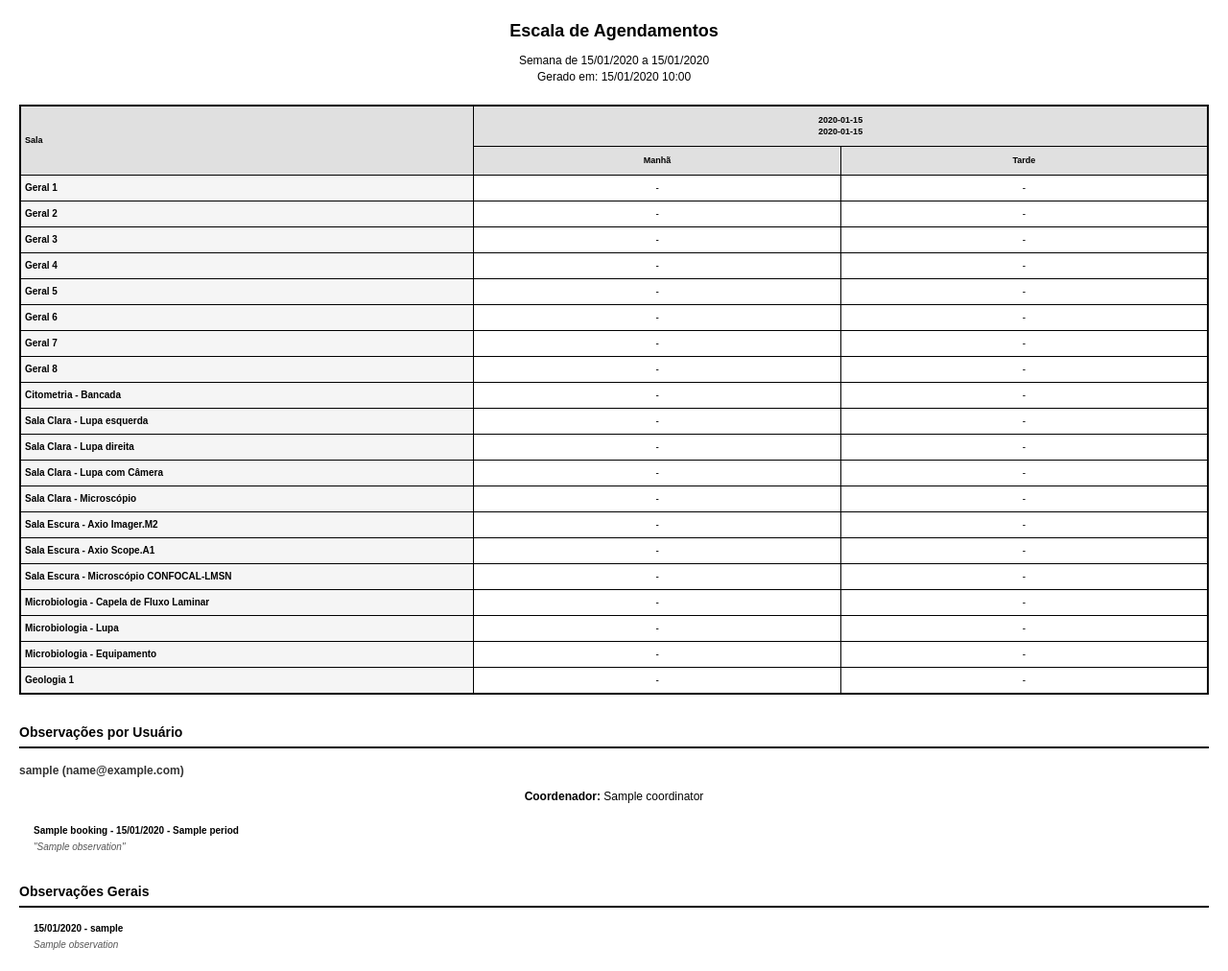
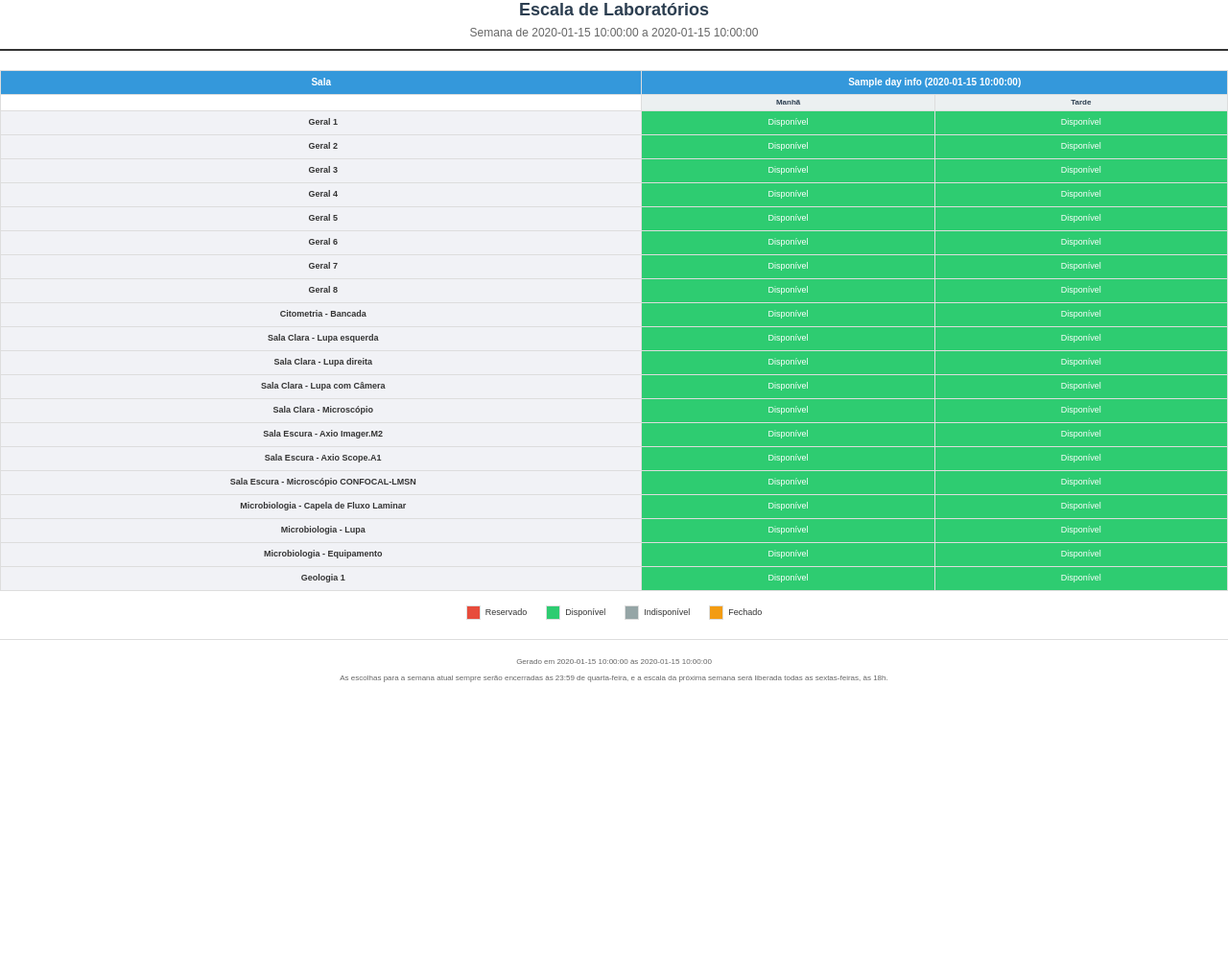
Before and after one commit to PauloCosta30/lab_scheduler, a Flask app: template lab_scheduler/src/templates/schedule_pdf_template.html in a window 1280 px wide. Shown: the whole page at 96% size. After the commit the page ends 711 px from the top, so only its background shows below. Run offline with Flask 3, Linux system fonts and the light colour scheme; the template is opened without the code that fills it: values that come from a table or form of the project are taken from there, most other values are stand-ins (such as "Sample title", 1, 10 or a date in 2020).

Commit message:
schedule_pdf_template.html

```diff
--- a/lab_scheduler/src/templates/schedule_pdf_template.html
+++ b/lab_scheduler/src/templates/schedule_pdf_template.html
@@ -2,167 +2,186 @@
 <html lang="pt-BR">
 <head>
     <meta charset="UTF-8">
-    <title>Escala de Agendamentos</title>
+    <meta name="viewport" content="width=device-width, initial-scale=1.0">
+    <title>Escala de Laboratórios</title>
     <style>
+        @page {
+            size: A4 landscape;
+            margin: 15mm;
+        }
+
+        * {
+            box-sizing: border-box;
+        }
+
         body {
             font-family: Arial, sans-serif;
-            margin: 20px;
-            font-size: 12px;
-            line-height: 1.4;
+            font-size: 10px;
+            margin: 0;
+            padding: 0;
+            color: #333;
+            line-height: 1.2;
         }
 
-        h1 {
+        .header {
             text-align: center;
-            margin-bottom: 10px;
-            font-size: 18px;
+            margin-bottom: 20px;
+            border-bottom: 2px solid #333;
+            padding-bottom: 10px;
         }
 
-        p {
-            text-align: center;
-            margin-top: 0;
-            margin-bottom: 20px;
+        .header h1 {
+            margin: 0;
+            font-size: 18px;
+            color: #2c3e50;
         }
 
-        /* Estilos específicos para PDF */
-        @media print {
-            body {
-                font-size: 10px;
-                margin: 10px;
-            }
-            .schedule-table {
-                page-break-inside: avoid;
-            }
+        .header .week-info {
+            margin: 5px 0 0 0;
+            font-size: 12px;
+            color: #666;
         }
 
         .schedule-table {
             width: 100%;
             border-collapse: collapse;
-            margin-bottom: 20px;
-            font-size: 10px;
-            border: 2px solid #000;
+            margin: 0 auto;
+            background: white;
+        }
+
+        .schedule-table th,
+        .schedule-table td {
+            border: 1px solid #ddd;
+            padding: 4px;
+            text-align: center;
+            vertical-align: middle;
+            font-size: 9px;
         }
 
         .schedule-table th {
-            background-color: #e0e0e0;
+            background-color: #f8f9fa;
             font-weight: bold;
-            padding: 8px 4px;
-            text-align: center;
-            vertical-align: middle;
-            border: 1px solid #000;
+            color: #2c3e50;
+        }
+
+        .schedule-table thead tr:first-child th {
+            background-color: #3498db;
+            color: white;
+            font-size: 10px;
+            padding: 6px 4px;
+        }
+
+        .schedule-table thead tr:nth-child(2) th {
+            background-color: #ecf0f1;
+            font-size: 8px;
+            padding: 3px;
+        }
+
+        .room-name {
+            background-color: #f1f2f6;
+            font-weight: bold;
+            text-align: left;
+            padding-left: 8px !important;
+            min-width: 80px;
             font-size: 9px;
         }
 
-        .schedule-table td {
-            padding: 6px 4px;
-            text-align: center;
-            vertical-align: middle;
-            border: 1px solid #000;
-            min-height: 25px;
-            word-wrap: break-word;
-            overflow-wrap: break-word;
+        .schedule-cell {
+            min-width: 60px;
+            height: 25px;
+            position: relative;
         }
 
-        .room-name {
-            text-align: left !important;
+        .schedule-cell.booked {
+            background-color: #e74c3c;
+            color: white;
             font-weight: bold;
-            background-color: #f5f5f5;
-            padding-left: 8px;
-            min-width: 100px;
         }
 
-        .day-header {
-            background-color: #d0d0d0;
-            font-weight: bold;
-            text-align: center;
+        .schedule-cell.available {
+            background-color: #2ecc71;
+            color: white;
         }
 
-        .period-header {
-            background-color: #e8e8e8;
-            font-weight: bold;
-            font-size: 8px;
+        .schedule-cell.past {
+            background-color: #95a5a6;
+            color: white;
         }
 
-        /* Larguras específicas das colunas */
-        .schedule-table col.room-col {
-            width: 15%;
+        .schedule-cell.closed {
+            background-color: #f39c12;
+            color: white;
         }
 
-        .schedule-table col.day-col {
-            width: 12.14%; /* 85% / 7 dias */
+        .legend {
+            margin-top: 15px;
+            display: flex;
+            justify-content: center;
+            gap: 20px;
+            flex-wrap: wrap;
         }
 
-        .observations-section {
-            margin-top: 30px;
-            page-break-inside: avoid;
+        .legend-item {
+            display: flex;
+            align-items: center;
+            gap: 5px;
+            font-size: 9px;
         }
 
-        .observations-section h2 {
-            border-bottom: 2px solid #000;
-            font-size: 14px;
-            margin-bottom: 15px;
-            padding-bottom: 5px;
+        .legend-color {
+            width: 15px;
+            height: 15px;
+            border: 1px solid #ddd;
         }
 
-        .user-observations {
-            margin-bottom: 20px;
-            page-break-inside: avoid;
+        .legend-color.booked { background-color: #e74c3c; }
+        .legend-color.available { background-color: #2ecc71; }
+        .legend-color.past { background-color: #95a5a6; }
+        .legend-color.closed { background-color: #f39c12; }
+
+        .footer {
+            margin-top: 20px;
+            text-align: center;
+            font-size: 8px;
+            color: #666;
+            border-top: 1px solid #ddd;
+            padding-top: 10px;
         }
 
-        .user-observations h3 {
-            font-size: 12px;
-            margin-bottom: 10px;
-            color: #333;
-        }
+        /* Ajustes para impressão */
+        @media print {
+            body {
+                -webkit-print-color-adjust: exact;
+                print-color-adjust: exact;
+            }
 
-        .booking-item {
-            margin-bottom: 8px;
-            padding-left: 15px;
-            font-size: 10px;
-        }
-
-        .observation-text {
-            font-style: italic;
-            color: #555;
-            margin-top: 3px;
-            display: block;
-        }
-
-        /* Força quebras de linha para nomes longos */
-        .user-name {
-            word-break: break-word;
-            hyphens: auto;
+            .schedule-table {
+                page-break-inside: avoid;
+            }
         }
     </style>
 </head>
 <body>
-
-    <h1>Escala de Agendamentos</h1>
-    <p>
-        Semana de {{ start_date.strftime('%d/%m/%Y') }} a {{ end_date.strftime('%d/%m/%Y') }}<br>
-        Gerado em: {{ generated_at.strftime('%d/%m/%Y %H:%M') }}
-    </p>
+    <div class="header">
+        <h1>Escala de Laboratórios</h1>
+        <div class="week-info">
+            Semana de {{ week_start_date }} a {{ week_end_date }}
+        </div>
+    </div>
 
     <table class="schedule-table">
-        <colgroup>
-            <col class="room-col">
-            {% for _ in dates_of_week %}
-                <col class="day-col">
-                <col class="day-col">
-            {% endfor %}
-        </colgroup>
         <thead>
             <tr>
-                <th rowspan="2" class="room-name">Sala</th>
-                {% for date in dates_of_week %}
-                    <th colspan="2" class="day-header">
-                        {{ date.strftime('%A') }}<br>{{ date.strftime('%d/%m') }}
-                    </th>
+                <th>Sala</th>
+                {% for day_info in days_info %}
+                <th colspan="2">{{ day_info.name }} ({{ day_info.date }})</th>
                 {% endfor %}
             </tr>
             <tr>
-                {% for _ in dates_of_week %}
-                    <th class="period-header">Manhã</th>
-                    <th class="period-header">Tarde</th>
+                <td></td>
+                {% for day_info in days_info %}
+                <th>Manhã</th>
+                <th>Tarde</th>
                 {% endfor %}
             </tr>
         </thead>
@@ -170,27 +189,34 @@
             {% for room in rooms %}
             <tr>
                 <td class="room-name">{{ room.name }}</td>
-                {% for date in dates_of_week %}
-                    {% set date_key = date.strftime('%Y-%m-%d') %}
-                    <td>
-                        {% set bookings = schedule_data.get(date_key, {}).get('Manhã', []) %}
-                        {% set found = namespace(user='-') %}
-                        {% for b in bookings %}
-                            {% if b.room_name == room.name and found.user == '-' %}
-                                {% set found.user = b.user_name %}
-                            {% endif %}
-                        {% endfor %}
-                        <span class="user-name">{{ found.user }}</span>
+                {% for day_info in days_info %}
+                    {% set morning_booking = bookings_dict.get((room.id, day_info.date_str, 'Manhã')) %}
+                    {% set afternoon_booking = bookings_dict.get((room.id, day_info.date_str, 'Tarde')) %}
+
+                    <!-- Manhã -->
+                    <td class="schedule-cell {% if morning_booking %}booked{% elif day_info.is_past %}past{% elif day_info.is_closed %}closed{% else %}available{% endif %}">
+                        {% if morning_booking %}
+                            {{ morning_booking.user_name }}
+                        {% elif day_info.is_past %}
+                            Indisponível
+                        {% elif day_info.is_closed %}
+                            Fechado
+                        {% else %}
+                            Disponível
+                        {% endif %}
                     </td>
-                    <td>
-                        {% set bookings = schedule_data.get(date_key, {}).get('Tarde', []) %}
-                        {% set found = namespace(user='-') %}
-                        {% for b in bookings %}
-                            {% if b.room_name == room.name and found.user == '-' %}
-                                {% set found.user = b.user_name %}
-                            {% endif %}
-                        {% endfor %}
-                        <span class="user-name">{{ found.user }}</span>
+
+                    <!-- Tarde -->
+                    <td class="schedule-cell {% if afternoon_booking %}booked{% elif day_info.is_past %}past{% elif day_info.is_closed %}closed{% else %}available{% endif %}">
+                        {% if afternoon_booking %}
+                            {{ afternoon_booking.user_name }}
+                        {% elif day_info.is_past %}
+                            Indisponível
+                        {% elif day_info.is_closed %}
+                            Fechado
+                        {% else %}
+                            Disponível
+                        {% endif %}
                     </td>
                 {% endfor %}
             </tr>
@@ -198,33 +224,28 @@
         </tbody>
     </table>
 
-    <div class="observations-section">
-        <h2>Observações por Usuário</h2>
-        {% for user_name, user_data in user_observations.items() %}
-            <div class="user-observations">
-                <h3>{{ user_name }}{% if user_data.email %} ({{ user_data.email }}){% endif %}</h3>
-                {% if user_data.coordinator %}
-                    <p><strong>Coordenador:</strong> {{ user_data.coordinator }}</p>
-                {% endif %}
-                {% for booking in user_data.bookings %}
-                    <div class="booking-item">
-                        <strong>{{ booking.room_name }} - {{ booking.date.strftime('%d/%m/%Y') }} - {{ booking.period }}</strong>
-                        <span class="observation-text">"{{ booking.observation }}"</span>
-                    </div>
-                {% endfor %}
-            </div>
-        {% endfor %}
+    <div class="legend">
+        <div class="legend-item">
+            <div class="legend-color booked"></div>
+            <span>Reservado</span>
+        </div>
+        <div class="legend-item">
+            <div class="legend-color available"></div>
+            <span>Disponível</span>
+        </div>
+        <div class="legend-item">
+            <div class="legend-color past"></div>
+            <span>Indisponível</span>
+        </div>
+        <div class="legend-item">
+            <div class="legend-color closed"></div>
+            <span>Fechado</span>
+        </div>
     </div>
 
-    <div class="observations-section">
-        <h2>Observações Gerais</h2>
-        {% for obs in general_observations %}
-            <div class="booking-item">
-                <strong>{{ obs.booking_date.strftime('%d/%m/%Y') }} - {{ obs.user_name }}</strong>
-                <span class="observation-text">{{ obs.observation }}</span>
-            </div>
-        {% endfor %}
+    <div class="footer">
+        <p>Gerado em {{ generation_date }} às {{ generation_time }}</p>
+        <p>As escolhas para a semana atual sempre serão encerradas às 23:59 de quarta-feira, e a escala da próxima semana será liberada todas as sextas-feiras, às 18h.</p>
     </div>
-
 </body>
 </html>
```
